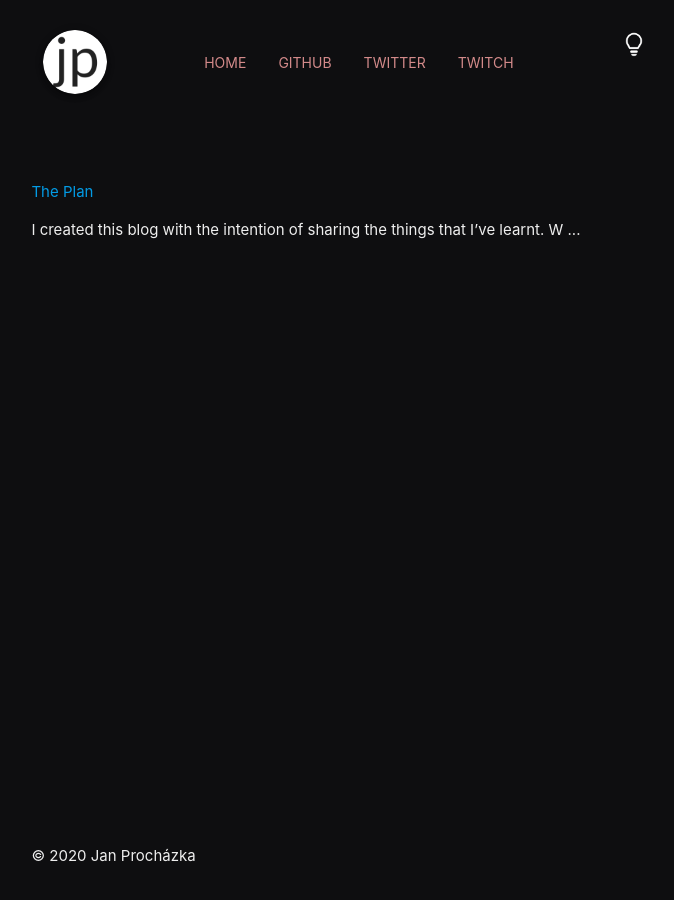
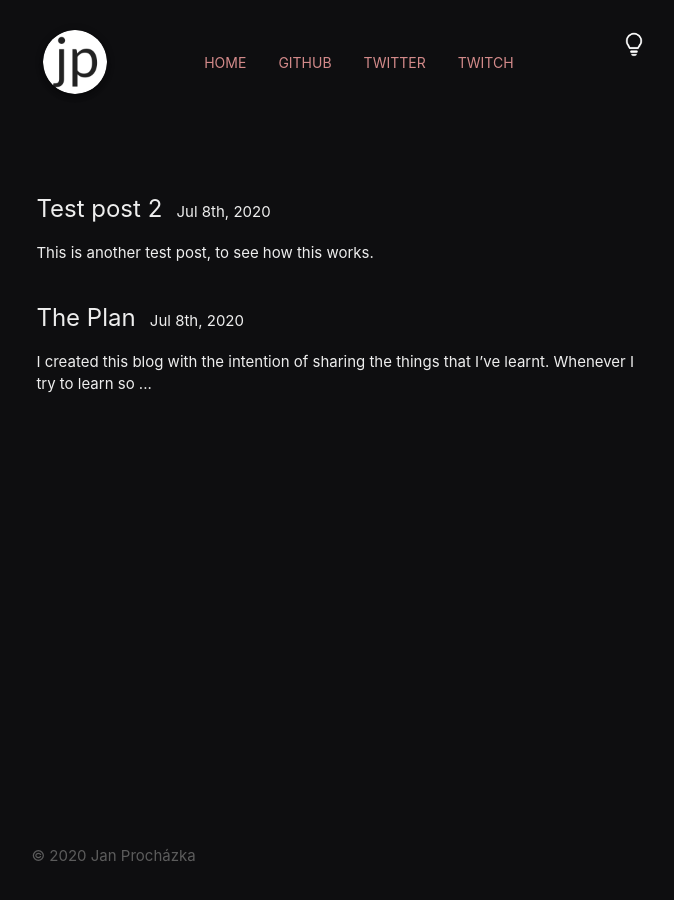
Before and after one commit to jprochazk/jprochazk.github.io, a Jekyll site: the page built from index.md, in a window 1280 px wide. Shown: the whole page, without its empty margins (295-969 px from the left). Built offline with Jekyll 4.4.1, drawn with Linux system fonts in a browser that asks for light colours.

Commit message:
update styles

```diff
--- a/_includes/navbar.html
+++ b/_includes/navbar.html
@@ -1,6 +1,6 @@
 <div class="row">
     <div class="col s2 left">
-        <img class="logo z-depth-2" src="/assets/img/android-chrome-192x192.png"/>
+        <a href="/"><img class="logo z-depth-2" src="/assets/img/android-chrome-192x192.png"/></a>
     </div>
     <div class="col s8 offset-s1">
         <div class="row">
--- a/_layouts/default.html
+++ b/_layouts/default.html
@@ -5,8 +5,7 @@
         <meta charset="utf-8"/>
         <meta content="IE=edge" http-equiv="X-UA-Compatible"/>
         <meta content="width=device-width, initial-scale=1, shrink-to-fit=no" name="viewport"/>
-        <!-- Mobile -->
-                                                                        <!-- Google Analytics -->
+        <!-- Google Analytics -->
         <script async src="https://www.googletagmanager.com/gtag/js?id=UA-171847211-1"></script>
         <script>
             window.dataLayer = window.dataLayer || [];
@@ -17,8 +16,7 @@
 
             gtag("config", "UA-171847211-1");
         </script>
-        <!-- Google Analytics -->
-                                                                        <!-- Author -->
+        <!-- Author -->
         <title>
             Jan Procházka
             {% if title != null %}
@@ -27,21 +25,20 @@
             {{ title }}
         </title>
         <link href="humans.txt" rel="author"/>
-        <!-- Author -->
-                                                                        <!-- Favicon -->
+        <!-- Favicon -->
         <link href="/assets/img/apple-touch-icon.png" rel="apple-touch-icon" sizes="180x180"/>
         <link href="/assets/img/favicon-32x32.png" rel="icon" sizes="32x32" type="image/png"/>
         <link href="/assets/img/favicon-16x16.png" rel="icon" sizes="16x16" type="image/png"/>
         <link href="/site.webmanifest" rel="manifest"/>
-        <!-- Favicon -->
-                                                                        <!-- Stylesheets -->
+        <!-- Stylesheets -->
         <link href="/assets/css/roboto.css" rel="stylesheet" type="text/css"/>
         <link href="/assets/css/material-icons.css" rel="stylesheet" type="text/css"/>
         <link href="/assets/css/materialize.min.css" media="screen,projection" rel="stylesheet" type="text/css"/>
         <link href="/assets/css/highlight.css" rel="stylesheet" type="text/css"/>
         <link href="/assets/css/materialize-override.css" rel="stylesheet" type="text/css"/>
-        <script src="/assets/js/materialize.min.js" type="text/js"></script>
-        <!-- Stylesheets -->
+        <!-- Scripts -->
+        <script src="/assets/js/materialize.min.js"></script>
+        <script defer src="/assets/js/div-link.js"></script>
     </head>
     <body>
         <div class="container page">
--- a/_layouts/home.html
+++ /dev/null
@@ -1,7 +0,0 @@
----
-layout: default
----
-
-<div class="container">
-    {{ content }}
-</div>
--- /dev/null
+++ b/_posts/2020-07-08-test-post2.md
@@ -0,0 +1,10 @@
+---
+layout: post
+title: "Test post 2"
+date: 2020-07-08 15:55:00 +0200
+categories: meta
+---
+
+This is another test post, to see how this works.
+
+Lorem ipsum dolor sit amet, consectetur adipiscing elit. Proin luctus arcu quis malesuada mattis. Orci varius natoque penatibus et magnis dis parturient montes, nascetur ridiculus mus. Sed egestas diam in sagittis efficitur. Aenean et sem dapibus, sagittis lorem nec, sagittis massa. Duis egestas, enim ornare interdum mollis, risus augue vehicula diam, id ullamcorper purus eros a est. Cras vitae odio sit amet ante interdum posuere. Quisque commodo erat vel imperdiet accumsan. Vivamus ac lacus eu ligula dignissim tempor. Curabitur blandit massa sed orci dictum, eu luctus metus facilisis. Suspendisse mollis consequat leo, at egestas ipsum tincidunt convallis. Duis vitae sapien eget arcu molestie congue et id orci. Donec viverra elit mi, et rutrum urna aliquam at. Cras tempus feugiat nisl vitae mattis.
--- a/assets/css/materialize-override.css
+++ b/assets/css/materialize-override.css
@@ -4,11 +4,13 @@
     --color-light-link: rgb(29, 29, 29);
     --color-light-footer-bg: white;
     --color-light-footer-text: rgb(29, 29, 29);
+    --color-light-box-shadow: rgba(0, 0, 0, 0.2);
     --color-dark-primary: #0e0e10;
     --color-dark-text: rgb(238, 238, 238);
     --color-dark-link: rgb(211, 138, 138);
     --color-dark-footer-bg: #0e0e10;
-    --color-dark-footer-text: rgb(238, 238, 238);
+    --color-dark-footer-text: rgb(92, 92, 92);
+    --color-dark-box-shadow: rgb(92, 92, 92);
 }
 
 :root {
@@ -17,6 +19,7 @@
     --color-link: var(--color-light-link);
     --color-footer-bg: var(--color-light-footer-bg);
     --color-footer-text: var(--color-light-footer-text);
+    --color-box-shadow: var(--color-light-box-shadow);
 }
 
 html {
@@ -53,6 +56,7 @@ html {
     .logo {
         width: 48px !important;
         height: 48px !important;
+        transition: all 1s;
     }
 }
 @media only screen and (min-width: 999px) {
@@ -61,11 +65,61 @@ html {
         height: 64px !important;
     }
 }
+.logo:hover {
+    transform: scale(1.2);
+}
+
+.hoverable:hover {
+    -webkit-box-shadow: 0 8px 17px 0 var(--color-box-shadow) t,
+        0 6px 20px 0 var(--color-box-shadow) !important;
+    box-shadow: 0 8px 17px 0 var(--color-box-shadow),
+        0 6px 20px 0 var(--color-box-shadow) !important;
+}
 
 .btn-flat {
     color: var(--color-link) !important;
+    border-radius: 6px !important;
 }
 
 .pagination {
     margin-top: 0 !important;
 }
+
+div.link {
+    color: var(--color-text);
+    transition-property: box-shadow;
+    transition-duration: 0.5s;
+    padding: 10px 5px 10px 5px;
+}
+div.link:hover {
+    cursor: pointer;
+    box-shadow: 0 0 10px 3px var(--color-box-shadow);
+}
+
+span.post-link {
+    font-size: 24px;
+    margin-right: 10px;
+}
+
+a.dark-button {
+    border: none;
+    border-radius: 32px;
+    background-color: rgb(0, 0, 0, 0);
+    cursor: pointer;
+    transition: all 0.3s;
+}
+a.dark-button:hover {
+    transform: scale(1.1);
+    box-shadow: 0 0 2px 2px rgba(26, 26, 26, 0.678);
+}
+a.light-button {
+    border: none;
+    border-radius: 32px;
+    background-color: rgb(0, 0, 0, 0);
+    cursor: pointer;
+    transition: all 0.3s;
+}
+a.light-button:hover {
+    transform: scale(1.1);
+    box-shadow: 0 0 2px 2px rgba(255, 255, 255, 0.65);
+}
--- a/assets/js/colorscheme.js
+++ b/assets/js/colorscheme.js
@@ -79,6 +79,7 @@
         "--color-link",
         "--color-footer-bg",
         "--color-footer-text",
+        "--color-box-shadow",
     ];
 
     if (window.localStorage) {
@@ -88,7 +89,6 @@
         };
         const set = (value) => {
             value = value === "light" ? "light" : "dark";
-            console.log(value);
             let styles = getComputedStyle(root);
             for (const property of properties) {
                 const specific = property.replace(
--- /dev/null
+++ b/assets/js/div-link.js
@@ -0,0 +1,12 @@
+(async function () {
+    for (const el of document.querySelectorAll("div.link")) {
+        el.addEventListener("click", (e) => {
+            const target_el = e.path.find(
+                (it) => it.nodeName === "DIV" && it.classList.contains("link")
+            );
+            if (!target_el) return;
+            const target = target_el.dataset.target;
+            window.location.replace(target);
+        });
+    }
+})();
--- a/index.md
+++ b/index.md
@@ -1,14 +1,17 @@
 ---
-layout: home
+layout: default
 ---
 
-<ul>
-  {% for post in site.posts %}
-    <li>
-        <a class="post-link" href="{{ post.url }}">{{ post.title }}</a>
-        <p>
-        {{ post.excerpt | strip_html | truncate: 85, " ... " }}
-        </p>
-    </li>
-  {% endfor %}
-</ul>
+<div class="container">
+    <ul>
+    {% for post in site.posts %}
+        <div class="link" data-target="{{ post.url }}">
+            <li>
+                <span class="post-link">{{ post.title }}</span>
+                {{ post.date | date_to_string: "ordinal", "US" }}
+                <p>{{ post.excerpt | strip_html | truncate: 110, " ... " }}</p>
+            </li>
+        </div>
+    {% endfor %}
+    </ul>
+</div>
```
Also changed, not shown: _layouts/post.html (+7 -1 lines).
